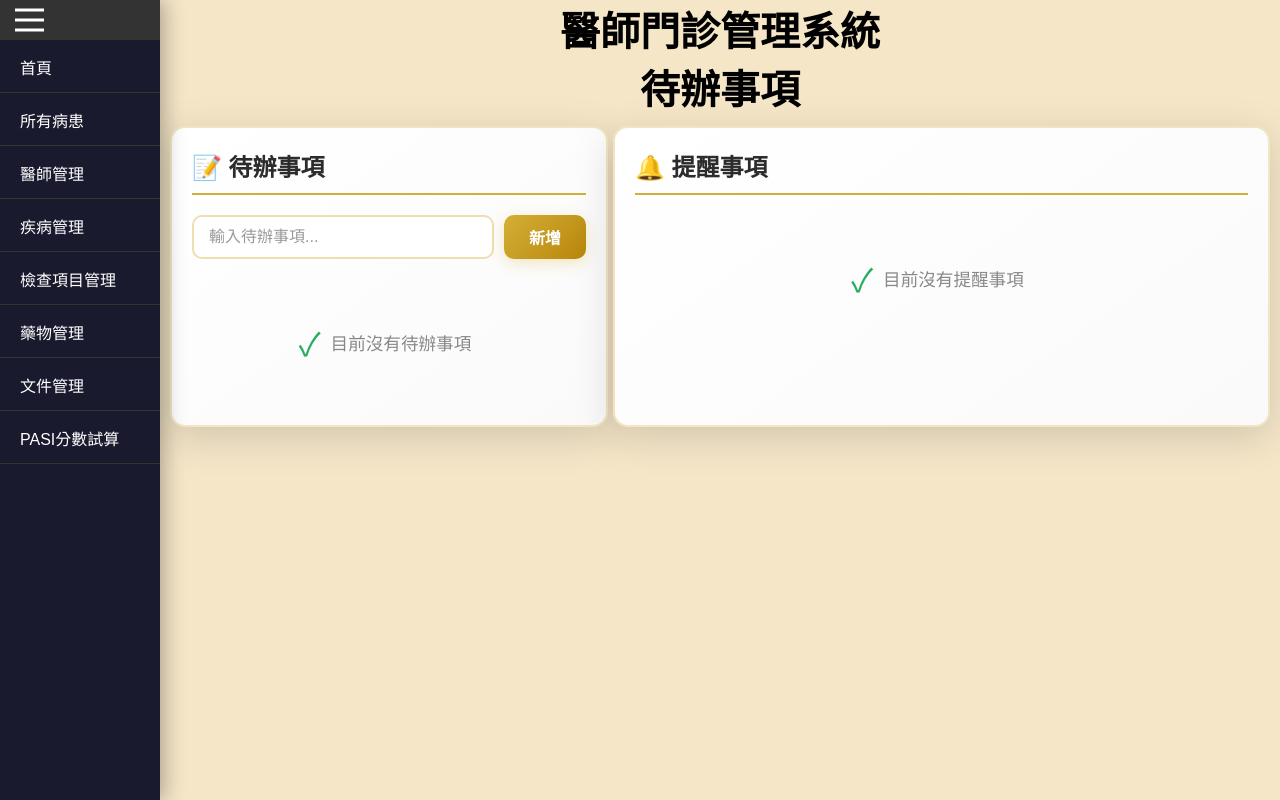
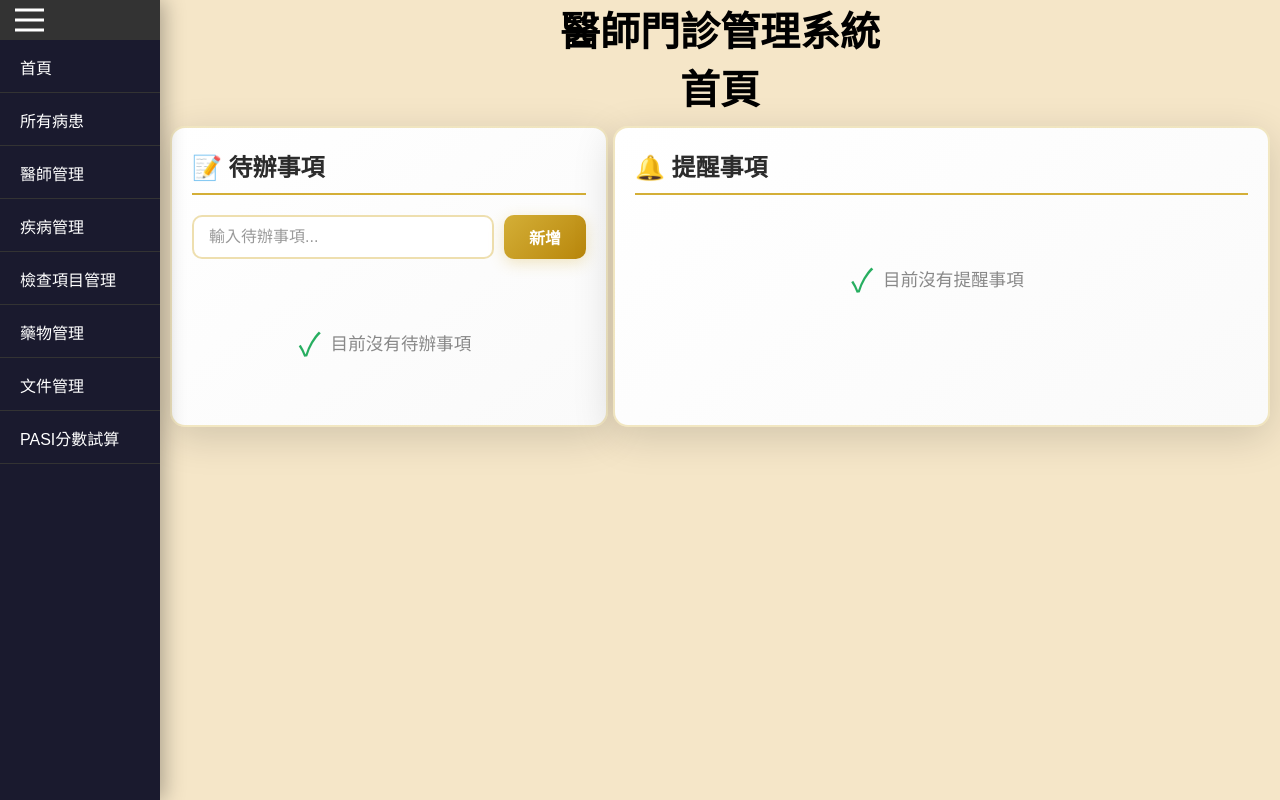
Before and after one commit to wayne861123/PatientManagementSystem, a Flask app: page / in a window 1280 px wide. Run offline with Flask 3, Linux system fonts and the light colour scheme; data that the repository does not hold is empty.

Commit message:
fix: home.html page header

```diff
--- a/templates/home.html
+++ b/templates/home.html
@@ -1,5 +1,5 @@
 {% extends 'base.html' %}
-{% block header %}待辦事項{% endblock %}
+{% block header %}首頁{% endblock %}
 {% block container %}
     <div class="home-layout">
     <!-- 待辦事項區塊 -->
```
